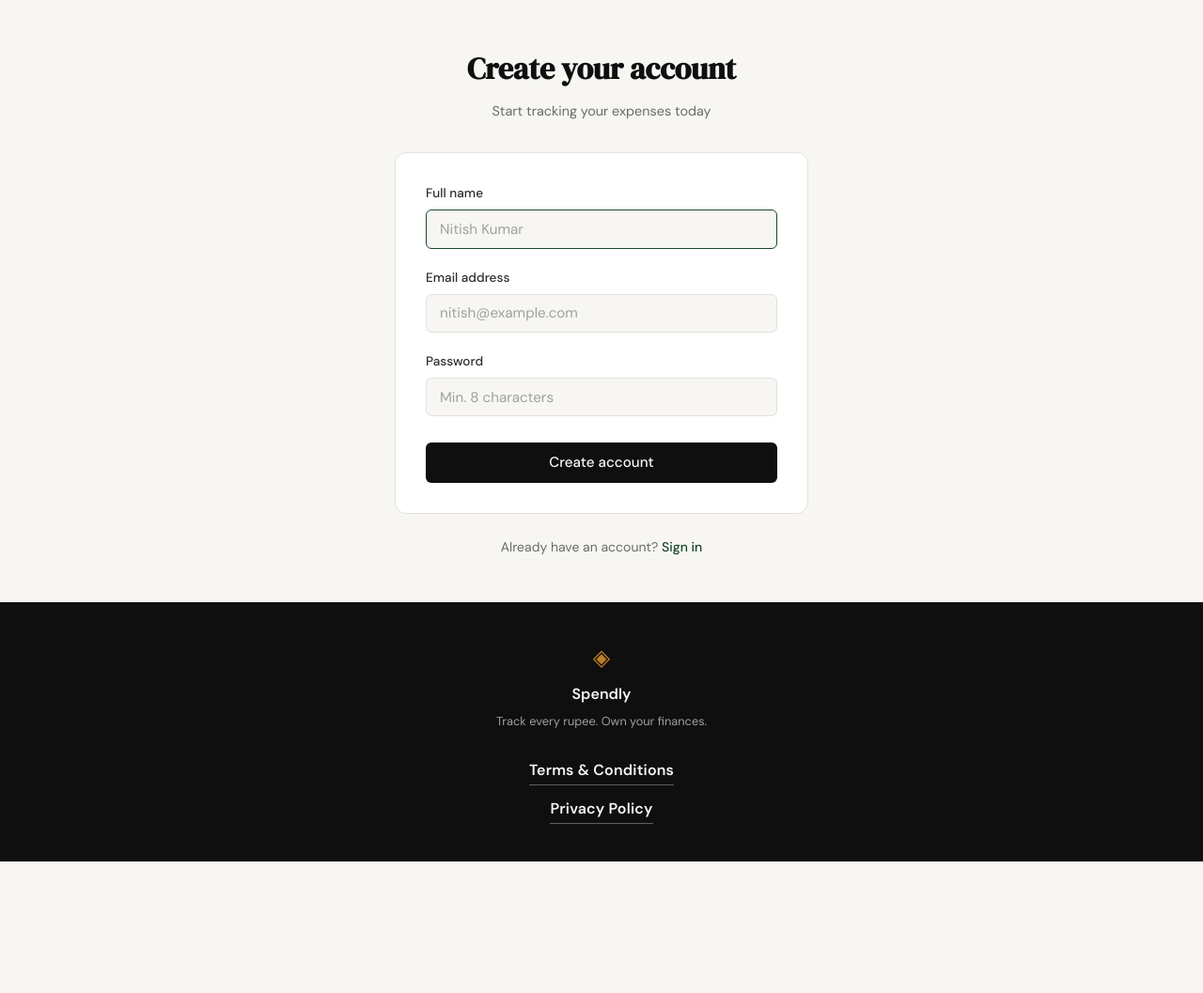
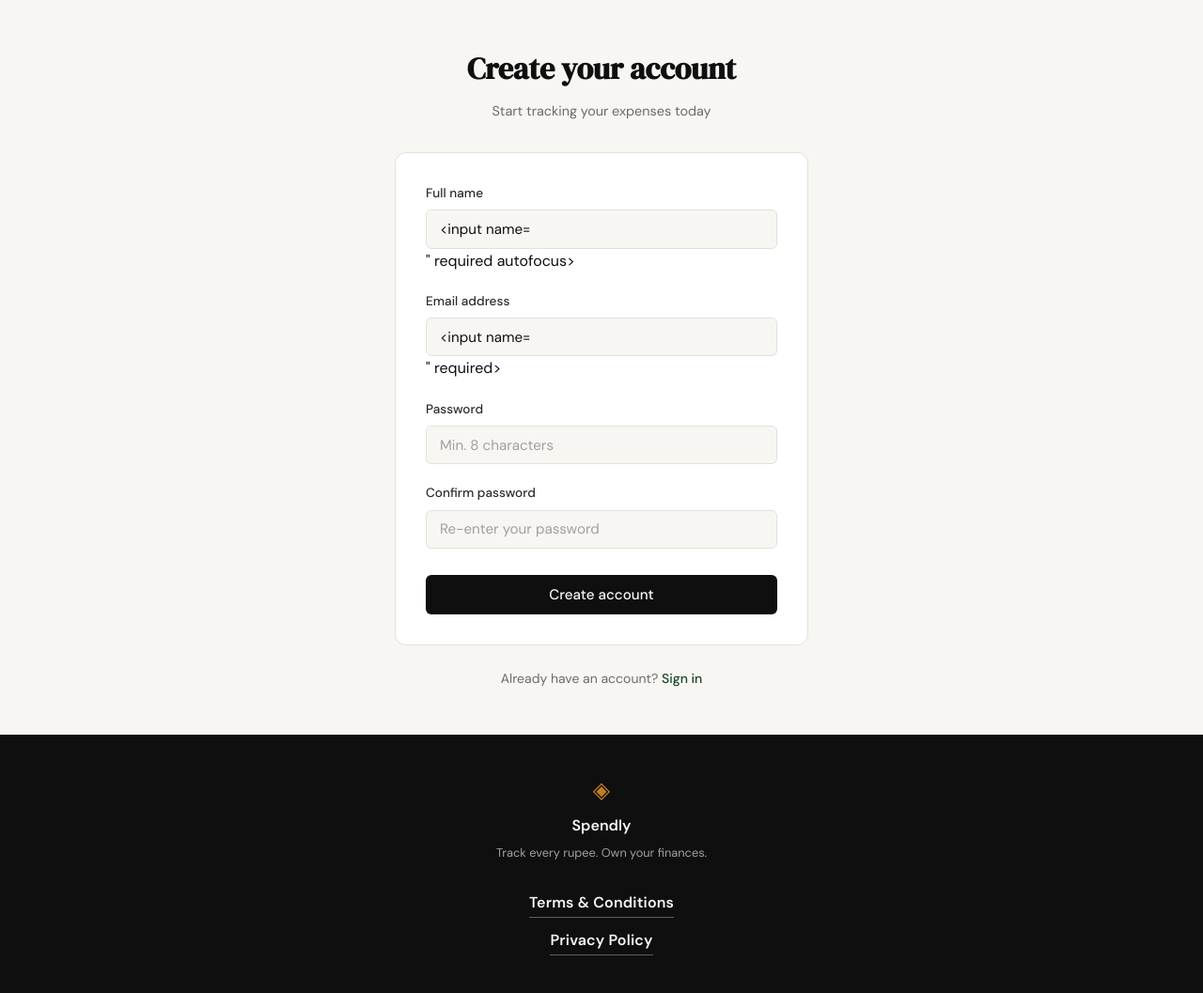
Before and after one commit to rajatclaude-create/spendly, a Flask app: template templates/register.html in a window 1280 px wide. Shown: the part 61-1118 px from the top of the page at 94% size. Before the commit the page ends 978 px from the top, so only its background shows below. Run offline with Flask 3, Linux system fonts and the light colour scheme; the template is opened without the code that fills it, so the values that code supplies are empty, except form fields; form fields are guessed from the names that the template uses.

Commit message:
Add working registration with confirm password
- POST /register validates input, hashes with pbkdf2:sha256,
  inserts user via get_db(), redirects to /login on success
- Catches sqlite3.IntegrityError for duplicate emails
- Email normalised to lower-case for case-insensitive uniqueness
- New confirm_password field with match validation
- register.html repopulates name/email on validation failure
- Adds spec at .claude/specs/02-registration.md

Co-Authored-By: Claude Opus 4.7 <noreply@anthropic.com>

```diff
--- a/app.py
+++ b/app.py
@@ -1,6 +1,9 @@
-from flask import Flask, render_template
+import sqlite3
 
-from database.db import init_db, seed_db
+from flask import Flask, redirect, render_template, request, url_for
+from werkzeug.security import generate_password_hash
+
+from database.db import get_db, init_db, seed_db
 
 app = Flask(__name__)
 
@@ -18,9 +21,60 @@ def landing():
     return render_template("landing.html")
 
 
-@app.route("/register")
+def _validate_registration(name, email, password, confirm_password):
+    if not name or not email or not password or not confirm_password:
+        return "All fields are required."
+    if len(name) > 80:
+        return "Name must be 80 characters or fewer."
+    if "@" not in email or "." not in email.split("@")[-1]:
+        return "Please enter a valid email address."
+    if len(email) > 120:
+        return "Email must be 120 characters or fewer."
+    if len(password) < 8:
+        return "Password must be at least 8 characters."
+    if password != confirm_password:
+        return "Passwords do not match."
+    return None
+
+
+@app.route("/register", methods=["GET", "POST"])
 def register():
-    return render_template("register.html")
+    if request.method == "GET":
+        return render_template("register.html", error=None, form={})
+
+    name = (request.form.get("name") or "").strip()
+    email = (request.form.get("email") or "").strip().lower()
+    password = request.form.get("password") or ""
+    confirm_password = request.form.get("confirm_password") or ""
+
+    error = _validate_registration(name, email, password, confirm_password)
+    if error:
+        return render_template(
+            "register.html",
+            error=error,
+            form={"name": name, "email": email},
+        )
+
+    password_hash = generate_password_hash(password, method="pbkdf2:sha256")
+
+    conn = get_db()
+    try:
+        try:
+            conn.execute(
+                "INSERT INTO users (name, email, password_hash) VALUES (?, ?, ?)",
+                (name, email, password_hash),
+            )
+            conn.commit()
+        except sqlite3.IntegrityError:
+            return render_template(
+                "register.html",
+                error="Email already registered.",
+                form={"name": name, "email": email},
+            )
+    finally:
+        conn.close()
+
+    return redirect(url_for("login"))
 
 
 @app.route("/login")
--- a/templates/register.html
+++ b/templates/register.html
@@ -22,18 +22,26 @@
                     <label for="name">Full name</label>
                     <input type="text" id="name" name="name"
                            class="form-input" placeholder="Nitish Kumar"
+                           value="{{ form.name or '' }}"
                            required autofocus>
                 </div>
                 <div class="form-group">
                     <label for="email">Email address</label>
                     <input type="email" id="email" name="email"
                            class="form-input" placeholder="nitish@example.com"
+                           value="{{ form.email or '' }}"
                            required>
                 </div>
                 <div class="form-group">
                     <label for="password">Password</label>
                     <input type="password" id="password" name="password"
                            class="form-input" placeholder="Min. 8 characters"
+                           required>
+                </div>
+                <div class="form-group">
+                    <label for="confirm_password">Confirm password</label>
+                    <input type="password" id="confirm_password" name="confirm_password"
+                           class="form-input" placeholder="Re-enter your password"
                            required>
                 </div>
                 <button type="submit" class="btn-submit">Create account</button>
```
Also changed, not shown: .claude/specs/02-registration.md (added).
